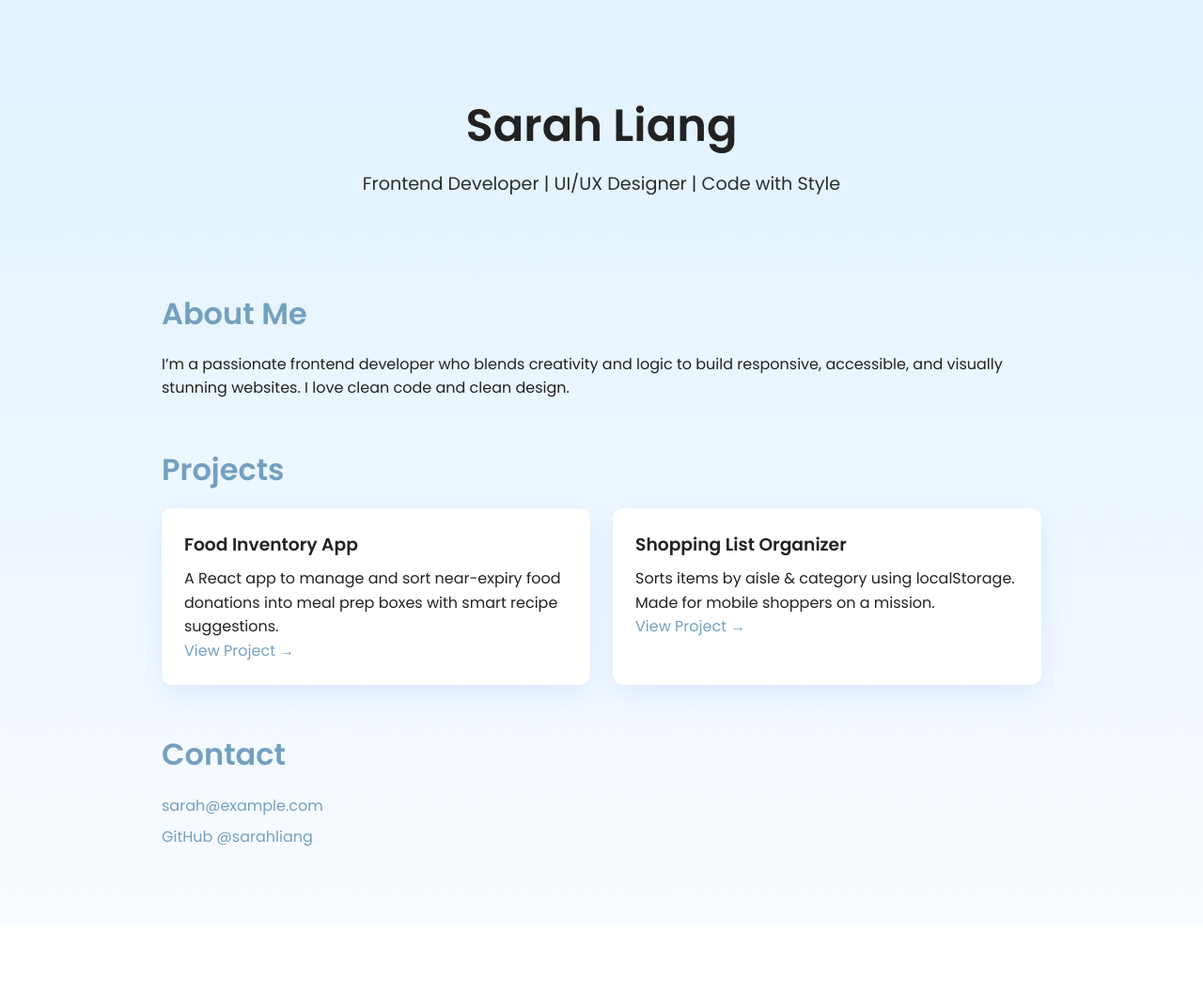
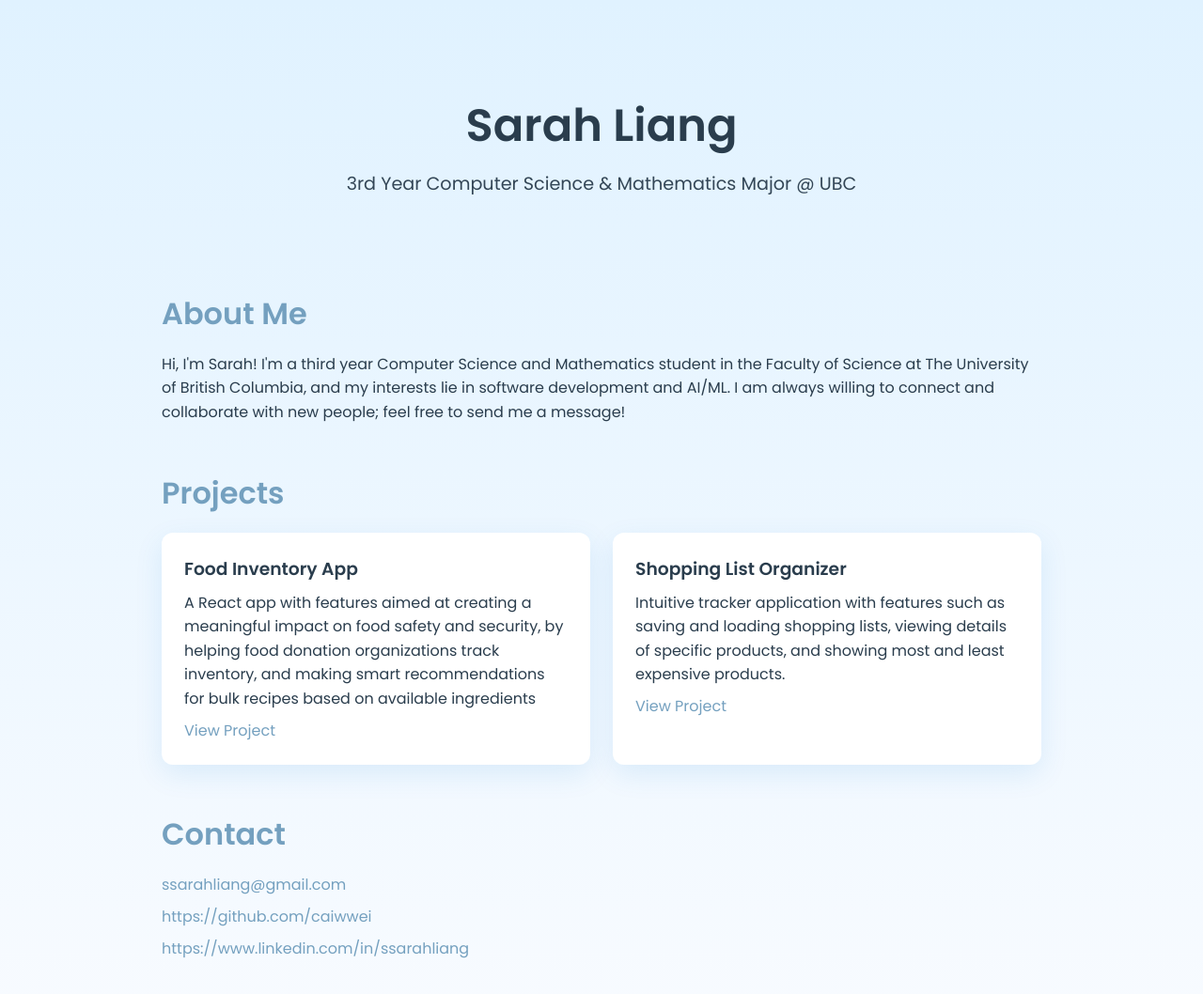
Before and after one commit to caiwwei/personal-website, a plain HTML site: page index.html in a window 1280 px wide. Shown: the whole page at 94% size. Before the commit the page ends 984 px from the top, so only its background shows below. Drawn offline with Linux system fonts and the light colour scheme.

Commit message:
updated text

```diff
--- a/index.html
+++ b/index.html
@@ -12,13 +12,13 @@
 
     <header class="hero">
       <h1>Sarah Liang</h1>
-      <p>Frontend Developer | UI/UX Designer | Code with Style</p>
+      <p>3rd Year Computer Science & Mathematics Major @ UBC</p>
     </header>
 
     <section class="about">
       <h2>About Me</h2>
       <p>
-        I’m a passionate frontend developer who blends creativity and logic to build responsive, accessible, and visually stunning websites. I love clean code and clean design.
+        Hi, I'm Sarah! I'm a third year Computer Science and Mathematics student in the Faculty of Science at The University of British Columbia, and my interests lie in software development and AI/ML. I am always willing to connect and collaborate with new people; feel free to send me a message!
       </p>
     </section>
 
@@ -27,21 +27,22 @@
       <div class="project-grid">
         <div class="project-card">
           <h3>Food Inventory App</h3>
-          <p>A React app to manage and sort near-expiry food donations into meal prep boxes with smart recipe suggestions.</p>
-          <a href="#">View Project →</a>
+          <p>A React app with features aimed at creating a meaningful impact on food safety and security, by helping food donation organizations track inventory, and making smart recommendations for bulk recipes based on available ingredients</p>
+          <a href="#">View Project</a>
         </div>
         <div class="project-card">
           <h3>Shopping List Organizer</h3>
-          <p>Sorts items by aisle & category using localStorage. Made for mobile shoppers on a mission.</p>
-          <a href="#">View Project →</a>
+          <p>Intuitive tracker application with features such as saving and loading shopping lists, viewing details of specific products, and showing most and least expensive products.</p>
+          <a href="#">View Project</a>
         </div>
       </div>
     </section>
 
     <section class="contact">
       <h2>Contact</h2>
-      <p><a href="mailto:sarah@example.com">sarah@example.com</a></p>
-      <p><a href="#">GitHub @sarahliang</a></p>
+      <p><a href="mailto:ssarahliang@gmail.com">ssarahliang@gmail.com</a></p>
+      <p><a href="https://github.com/caiwwei" target="_blank">https://github.com/caiwwei</a></p>
+      <p><a href="https://www.linkedin.com/in/ssarahliang/" target="_blank">https://www.linkedin.com/in/ssarahliang</a></p>
     </section>
 
   </div>
--- a/style.css
+++ b/style.css
@@ -7,7 +7,7 @@
   body {
     font-family: 'Poppins', sans-serif;
     background: linear-gradient(to bottom, #e0f2ff, #f8fbff);
-    color: #222;
+    color: #2a3d4d;
     line-height: 1.6;
   }
 
@@ -80,3 +80,7 @@
   .contact p {
     margin-bottom: 0.5rem;
   }
+
+  .project-card p {
+  margin-bottom: 0.5rem;
+  }
```
